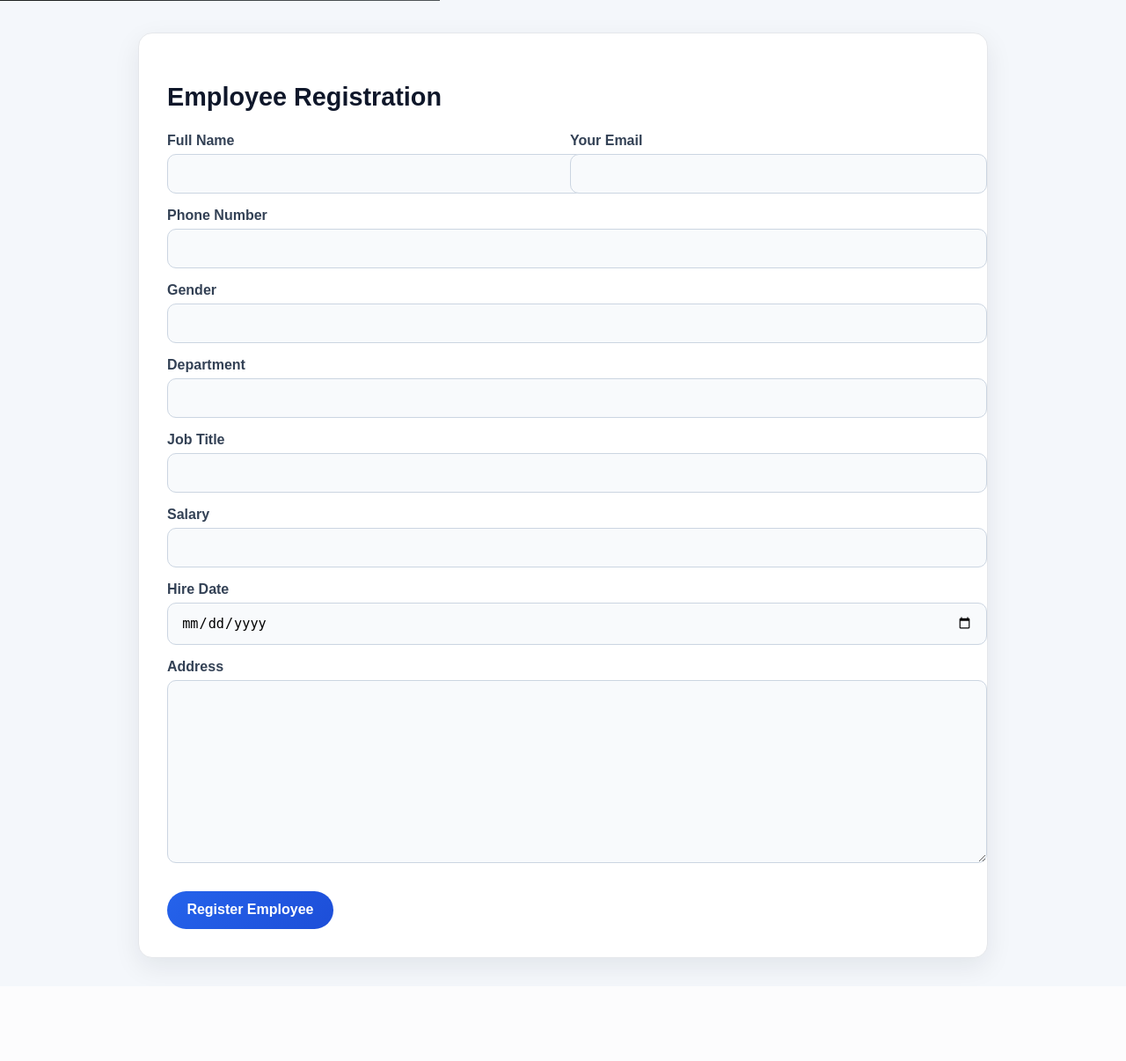
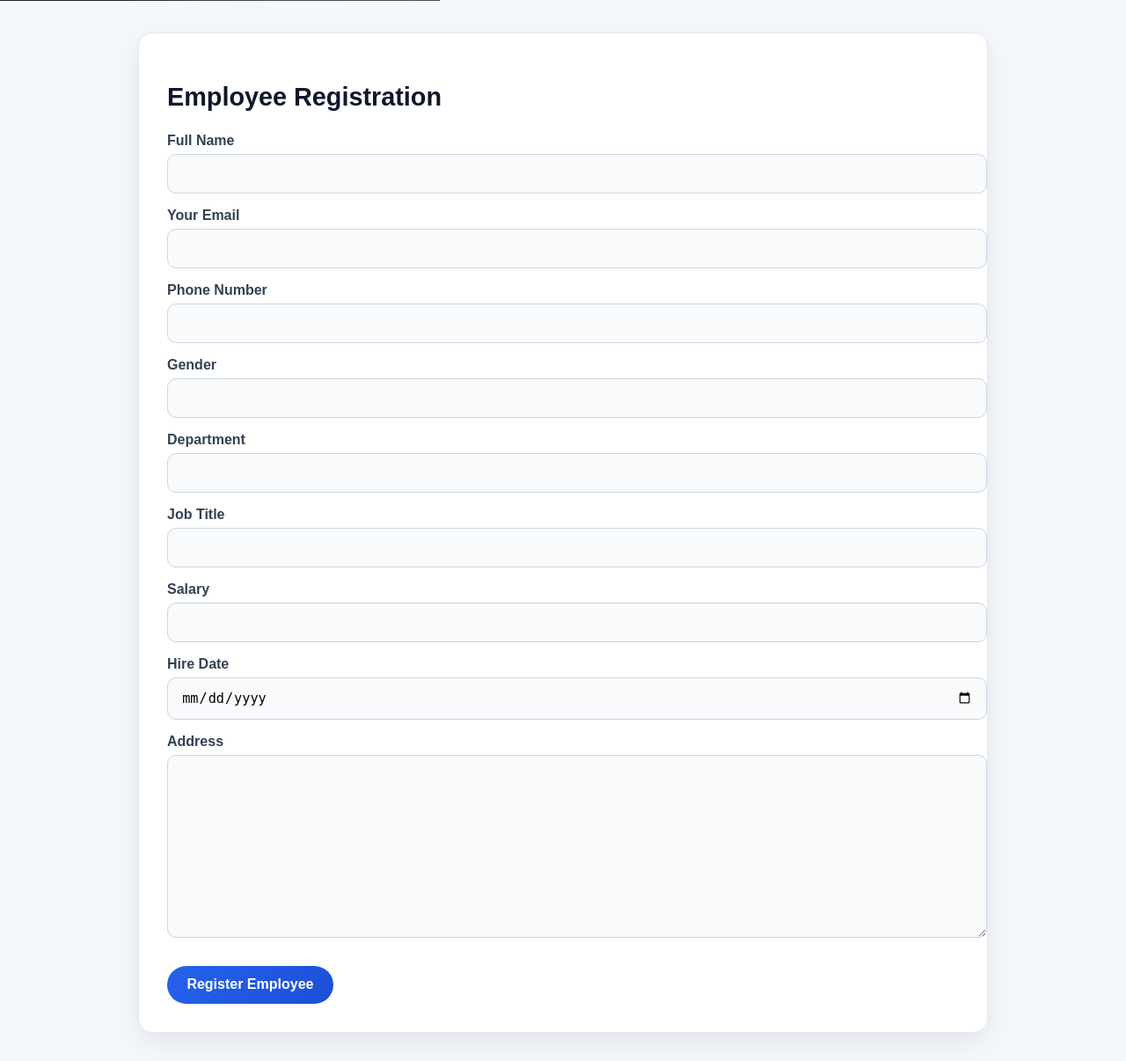
Before and after one commit to francishillary69-sketch/djangobasics, a Django app: page /home/ in a window 1280 px wide. Shown: the part 498-1704 px from the top of the page at 88% size. Before the commit the page ends 1607 px from the top, so only its background shows below. Run offline with Django 5.2, Linux system fonts and the light colour scheme.

Commit message:
Adjust employee form field layout

```diff
--- a/static/css/employee-form.css
+++ b/static/css/employee-form.css
@@ -34,12 +34,13 @@ body {
 
 .employee-form .row {
     display: grid;
-    grid-template-columns: repeat(2, minmax(0, 1fr));
+    grid-template-columns: 1fr;
     gap: 1rem;
 }
 
 .employee-form .col-md-6 {
     min-width: 0;
+    grid-column: 1 / -1;
 }
 
 .employee-form .col-md-12 {
```
